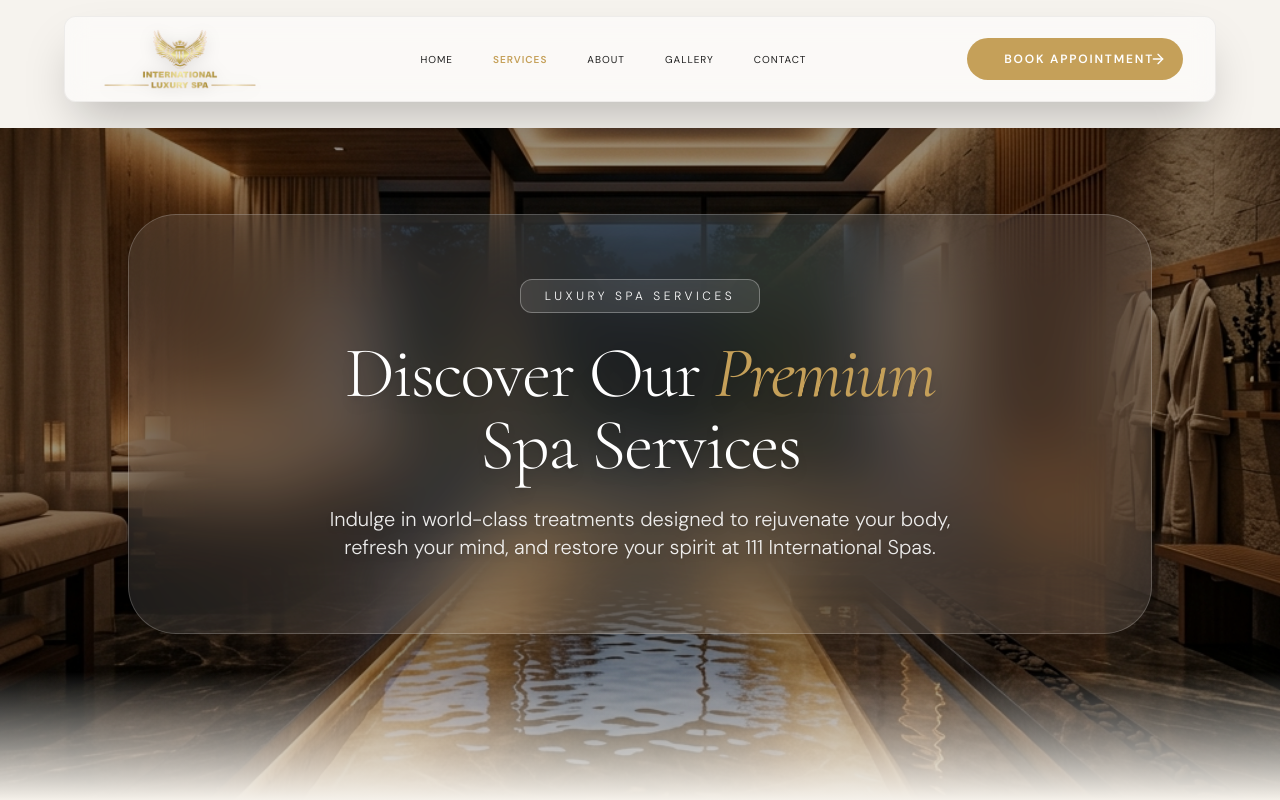
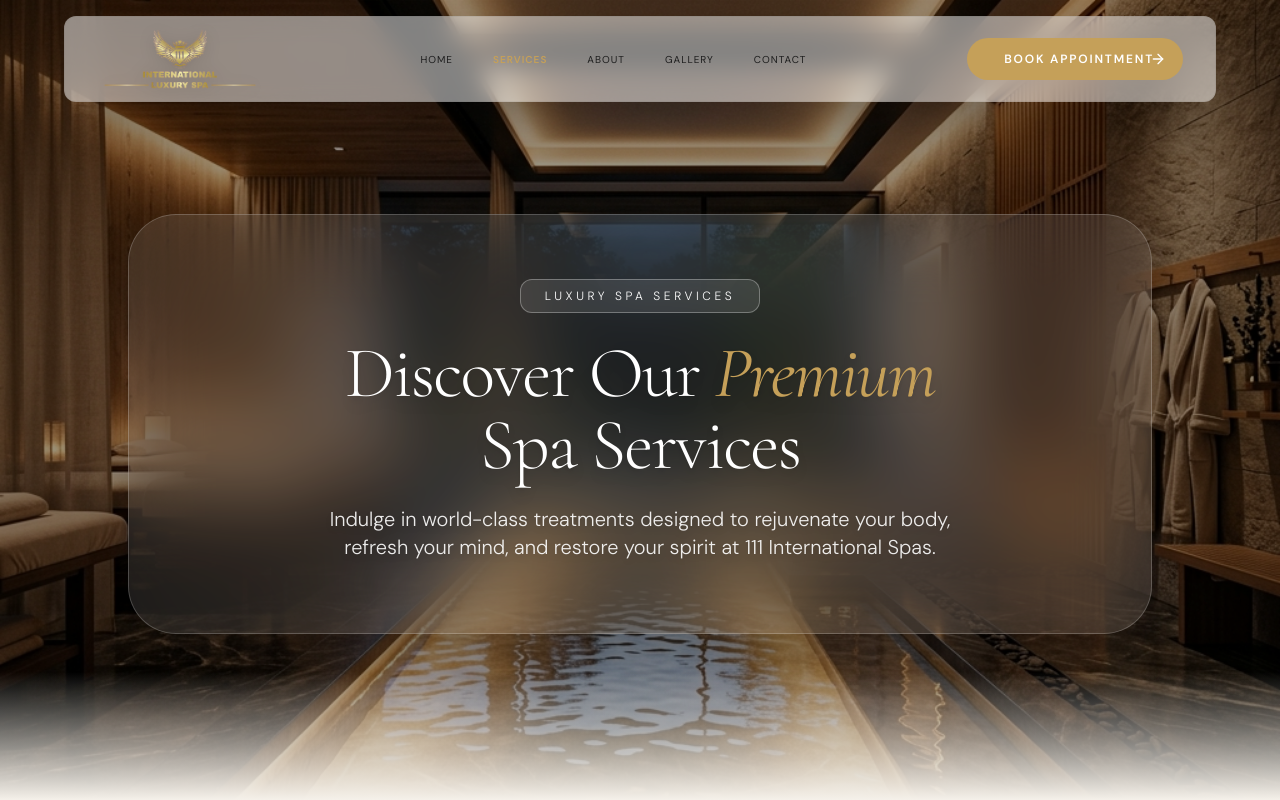
Before and after one commit to helloaaditya/111, a React (Vite) app: page /services in a window 1280 px wide. Shown: the top 800 px of the page. Built offline with nearby package versions, Linux system fonts and the light colour scheme.

Commit message:
fix: restore services page hero full-bleed and re-enable animations by moving -mt to outer div and replacing overflow-x:hidden with clip

```diff
--- a/src/pages/ServicesPage.jsx
+++ b/src/pages/ServicesPage.jsx
@@ -148,9 +148,9 @@ function InternationalSpaServices() {
   }, [])
 
   return (
-    <div className="min-h-screen bg-gradient-to-b from-[#f5f1ea] to-[#e8dfd0] overflow-x-hidden">
-      {/* Hero Section - Negative margin to pull it up behind the navbar */}
-      <section className="relative min-h-screen flex flex-col items-center justify-center overflow-hidden -mt-24 md:-mt-32 pt-24 md:pt-32">
+    <div className="min-h-screen bg-gradient-to-b from-[#f5f1ea] to-[#e8dfd0] [overflow-x:clip] -mt-24 md:-mt-32">
+      {/* Hero Section */}
+      <section className="relative min-h-screen flex flex-col items-center justify-center overflow-hidden pt-24 md:pt-32">
         {/* Premium Background Image */}
         <div className="absolute inset-0 z-0">
           <img
```
